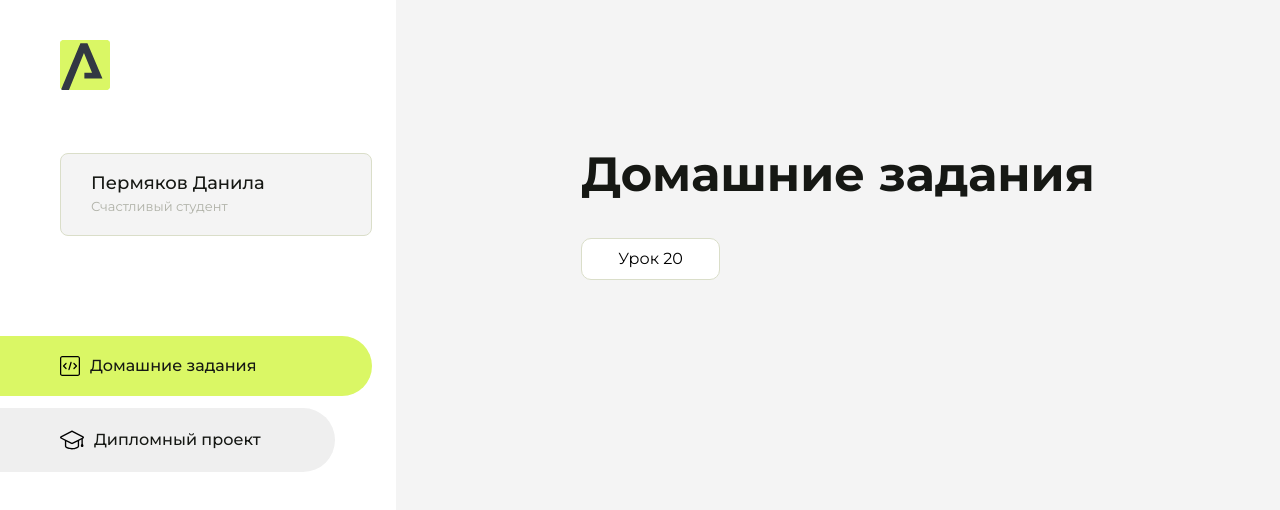
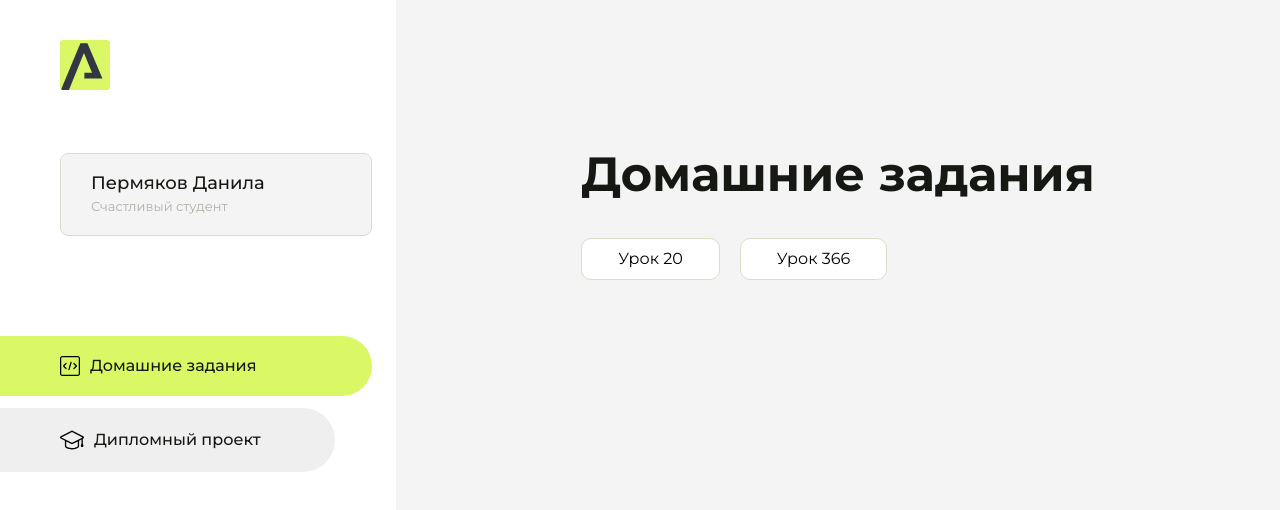
Before and after one commit to Danichp/homework, a plain HTML site: page index.html in a window 1280 px wide. Drawn offline with Linux system fonts and the light colour scheme.

Commit message:
Update index.html

```diff
--- a/index.html
+++ b/index.html
@@ -95,6 +95,9 @@
                     <li class="content__list-item">
                         <a href="html-20/index.html">Урок 20</a>
                     </li>
+                    <li class="content__list-item">
+                        <a href="css-36/index.html">Урок 366</a>
+                    </li>
                 </ul>
             </div>
             <div class="content__block hidden" id="diplomBlock">
```
